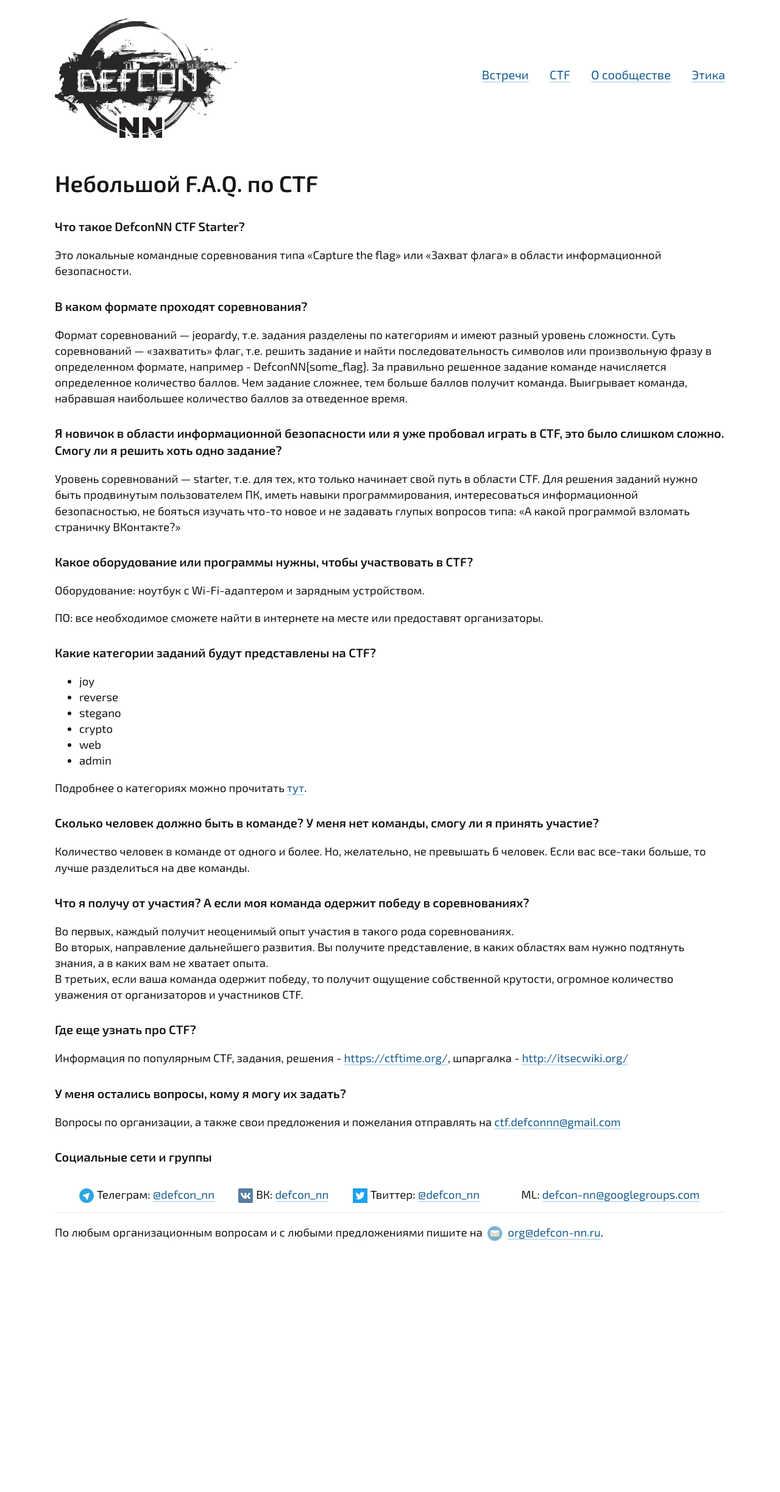
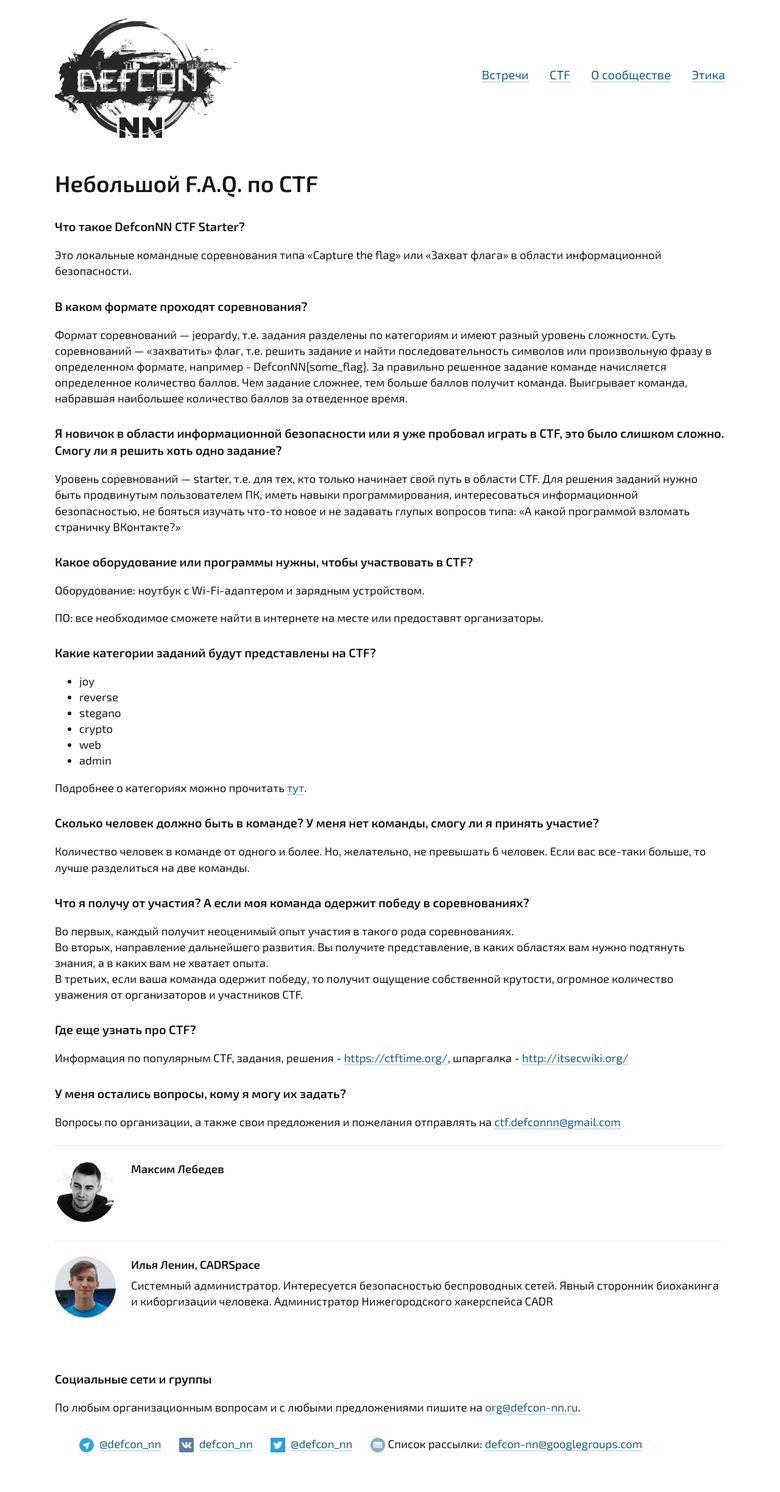
Before and after one commit to defcon-nn/defcon-nn.github.io, a Jekyll site: the page built from ctf.md, in a window 1280 px wide. Shown: the whole page at 61% size. Built offline with Jekyll 4.4.1, drawn with Linux system fonts in a browser that asks for light colours; before the commit the page ends 2085 px from its top, so only the background shows below that.

Commit message:
Добавлены страницы докладов

```diff
--- a/_data/meetup_12_02_2017.yml
+++ b/_data/meetup_12_02_2017.yml
@@ -2,67 +2,68 @@
   speaker: [{ name: Организаторы, company: DEF CON NN, avatar: anon.png }]
   time: "12:00"
   description: Расскажем о сообществе и целях проекта.
-  page: intro.html
+  page: /0x01/intro.html
 
 - title: Устройство и безопасность гипервизоров
   speaker:
     - name: Евгений Яковлев
       company: Virtuozzo, Москва
       avatar: evgeny.jpg
+      bio: Системный разработчик, занимается низкоуровневыми вещами в контексте продуктов ИБ около 9 лет. Ядра ОС, фирмварь, защита данных и аппаратная виртуализация. Любит анализ защищенности и реверсинг низкоуровневого кода. Разработчик опенсорсного гипервизора QEMU/KVM в компании Virtuozzo.
   time: "12:30"
-  bio: Системный разработчик, занимается низкоуровневыми вещами в контексте продуктов ИБ около 9 лет. Ядра ОС, фирмварь, защита данных и аппаратная виртуализация. Любит анализ защищенности и реверсинг низкоуровневого кода. Разработчик опенсорсного гипервизора QEMU/KVM в компании Virtuozzo.
   description: Узнаем что такое аппаратная виртуализация и как устроен гипервизор. Посмотрим на поверхность атаки, типичные ошибки реализации и уязвимости современных гипервизоров.
-  page: hypervisor.html
+  page: /0x01/hypervisor.html
 
 - title: Защита данных через P2P-сети и SAFE Network
   speaker:
     - name: Никита Баксаляр
       company: MaidSafe, Нижний Новгород
       avatar: nikita.png
+      bio: Сторонник и адвокат открытых технологий, интересуется языком Rust и вопросами системной безопасности. Занимается разработкой открытого проекта P2P-сети в компании MaidSafe.net (Шотландия).
   time: "13:15"
-  bio: Сторонник и адвокат открытых технологий, интересуется языком Rust и вопросами системной безопасности. Занимается разработкой открытого проекта P2P-сети в компании MaidSafe.net (Шотландия).
   description: В докладе будут рассмотрены проблемы хранения данных в «традиционных» дата-центрах и открытых сетях и способы их решения через пересмотр всех классических представлений о построении Интернета. Обсудим, почему Tor и «луковый» роутинг — не панацея, а также поговорим о сложностях и проблемах построения оверлейных сетей и об их преимуществах на практическом примере технологии SAFE Network.
-  page: p2p.html
+  page: /0x01/p2p.html
 
 - title: "Криптография, которая просто работает"
   speaker:
     - name: Артём Попцов
       company: Нижегородский радиотехнический колледж, Хакерспейс CADR, Нижний Новгород
       avatar: avp.png
+      bio: Полуночный free software разработчик, пишущий на Лисп и других ЯП во имя добра.  В дневное время — заведующий двумя лабораториями в Нижегородском радиотехническом колледже и просто преподаватель.  Со-основатель Нижегородского хакерспейса CADR.
   time: "14:30"
-  bio: Полуночный free software разработчик, пишущий на Лисп и других ЯП во имя добра.  В дневное время — заведующий двумя лабораториями в Нижегородском радиотехническом колледже и просто преподаватель.  Со-основатель Нижегородского хакерспейса CADR.
   description: Рассмотрим два криптографических инструмента, которые могут быть полезны для всех, но часто незаслуженно обделены вниманием широкой публики — GnuPG (GNU Privacy Guard) и OTR (Off-the-Record Messaging).  Лекция рассчитана на тех, кто либо не знаком с данными инструментами, либо только начинает их изучение.
-  page: cryptotools.html
+  page: /0x01/cryptotools.html
 
 - title: "White-box аудит безопасности Android-приложений"
   speaker:
     - name: Wire Snark
       company: Paranoid Security, MERA, Нижний Новгород
       avatar: anon.png
+      bio: Системный разработчик, занимается в основном средним уровнем — сервисами и демонами. Платформа для устройств «интернета вещей» на Yocto Linux, платформа Андроид, телефония, голосовое управление. По второй специализации - исследователь ИБ, занимается whitebox-аудитом приложений. Защитник приватности, анонимности и безопасности пользователей. Стронник этичного хакинга, программирования и свободного ПО.
   time: "15:15"
-  bio: Системный разработчик, занимается в основном средним уровнем — сервисами и демонами. Платформа для устройств «интернета вещей» на Yocto Linux, платформа Андроид, телефония, голосовое управление. По второй специализации - исследователь ИБ, занимается whitebox-аудитом приложений. Защитник приватности, анонимности и безопасности пользователей. Стронник этичного хакинга, программирования и свободного ПО.
   description: Поговорим о том, как проводить whitebox-аудит Андроид-приложения. Узнаем, какие ошибки допускаются наиболее часто — OWASP Mobile Top 10. Рассмотрим Android-специфичные примеры.
-  page: whitebox.html
+  page: /0x01/whitebox.html
 
 - title: "Корреляция сетевых событий средствами IDS Suricata"
   speaker:
     - name: Кирилл Шипулин
       company: Positive Technologies, Нижний Новгород
       avatar: kirill.jpg
+      bio: Исследователь из компании Positive Technologies. Занимается исследованием сетевых атак и написанием сигнатур для Suricata IDS.
   time: "15:35"
-
-  bio: Исследователь из компании Positive Technologies. Занимается исследованием сетевых атак и написанием сигнатур для Suricata IDS.
   description: В 2014 году в Suricata IDS появилась новая фича под названием xbits. Она позволяет производить корреляцию сетевых событий на различных сетевых сессиях и временных промежутках. Речь пойдёт о том, какие сетевые атаки  и аномалии были невидимы для Suricata IDS до этого и какие возможности xbits дают исследователям сетевых угроз.
-  page: suricata.html
+  page: /0x01/suricata.html
 
 - title: "DefconNN CTF Starter"
   speaker:
     - name: Максим Лебедев
       avatar: maksim.jpg
+      bio:
     - name: Илья Ленин
       avatar: ilya.jpg
+      company: CADRSpace
+      bio: Системный администратор. Интересуется безопасностью беспроводных сетей. Явный сторонник биохакинга и киборгизации человека. Администратор Нижегородского хакерспейса CADR
   company: Нижний Новгород
   time: "16:30"
-  bio:
   description: "Локальные командные соревнования типа «Capture the flag» или «Захват флага» в области информационной безопасности в формате «jeopardy»."
-  page: ctf.html
+  page: /ctf.html
--- a/_layouts/default.html
+++ b/_layouts/default.html
@@ -11,7 +11,7 @@
 	<body>
 		<header>
 			<h1 id="logo">
-				<img src="{{ "/images/logo.svg" | prepend: site.baseurl }}" alt="DEF CON / Нижний Новгород" height="200" />
+				<a href="{{ site.baseurl }}/" class="unstyled_link"><img src="{{ "/images/logo.svg" | prepend: site.baseurl }}" alt="DEF CON / Нижний Новгород" height="200" /></a>
 			</h1>
 			<div id="top_menu">
 				<ul>
@@ -36,28 +36,26 @@
 		<div id="contacts">
 			<h2>Социальные сети и группы</h2>
 
+			<p>По любым организационным вопросам и с любыми предложениями пишите на&nbsp;<a href="mailto:org@defcon-nn.ru">org@defcon-nn.ru</a>.</p>
+
 			<ul id="contact_list">
 				<li>
-					<span class="inline_icon icon-telegram"></span>Телеграм:
+					<span class="inline_icon icon-telegram">Телеграм:</span>
 					<a href="https://t.me/defcon_nn">@defcon_nn</a>
 				</li>
 				<li>
-					<span class="inline_icon icon-vk"></span>ВК:
+					<span class="inline_icon icon-vk">ВК:</span>
 					<a href="https://vk.com/defcon_nn">defcon_nn</a>
 				</li>
 				<li>
-					<span class="inline_icon icon-twitter"></span>Твиттер:
+					<span class="inline_icon icon-twitter">Твиттер:</span>
 					<a href="https://twitter.com/defcon_nn">@defcon_nn</a>
 				</li>
-                                <li>
-                                        <span class="inline_icon icon-ml"></span>ML:
-                                        <a href="https://groups.google.com/forum/#!forum/defcon-nn">defcon-nn@googlegroups.com</a>
-                                </li>
+                <li>
+                    <span class="inline_icon icon-email"></span>Список рассылки:
+                    <a href="https://groups.google.com/forum/#!forum/defcon-nn">defcon-nn@googlegroups.com</a>
+                </li>
 			</ul>
-
-			<hr/>
-
-			<p>По любым организационным вопросам и с любыми предложениями пишите на &nbsp;<span class="inline_icon icon-email"></span>&nbsp;<a href="mailto:org@defcon-nn.ru">org@defcon-nn.ru</a>.</p>
 		</div>
 	</body>
 </html>
--- a/css/main.css
+++ b/css/main.css
@@ -149,11 +149,6 @@ hr {
 	margin-right: 15px;
 }
 
-.speaker {
-	display: block;
-	margin-bottom: 10px;
-}
-
 #talks li .speaker > div  {
 	display: inline-block;
 	vertical-align: middle;
@@ -162,6 +157,11 @@ hr {
 
 #talks li > div:nth-child-last(1) {
 	margin-right: 0px;
+}
+
+.speaker {
+	display: block;
+	margin-bottom: 10px;
 }
 
 .speaker-avatar {
@@ -176,6 +176,30 @@ hr {
 
 .speaker-name {
 	width: 175px;
+}
+
+.speaker-full {
+	border-top: 1px solid #eaeaea;
+	margin-top: 25px;
+	padding-top: 25px;
+	overflow: hidden;
+}
+
+.speaker-full .speaker-avatar {
+	float: left;
+	margin-right: 25px;
+}
+
+.speaker-full .speaker-name, .speaker-full .speaker-company, .speaker-full .speaker-bio {
+	display: inline;
+}
+
+.speaker-full .speaker-name {
+	padding-bottom: 8px;
+	display: inline-block;
+	font-style: normal;
+	font-weight: bold;
+	width: auto;
 }
 
 #talks li .time {
@@ -201,6 +225,12 @@ hr {
 	color: #587b14;
 }
 
+#contacts {
+	clear: both;
+	margin-top: 50px;
+	overflow: hidden;
+}
+
 #contact_list {
 	margin: 0;
 	margin-bottom: 15px;
@@ -210,7 +240,7 @@ hr {
 	margin-top: 15px;
 	list-style-type: none;
 	display: inline-block;
-	margin-right: 35px;
+	margin-right: 25px;
 }
 
 .inline_icon {
@@ -219,6 +249,7 @@ hr {
 	margin-right: 5px;
 	height: 24px;
 	width: 24px;
+	text-indent: -9999px;
 }
 
 #introduction {
--- a/ctf.md
+++ b/ctf.md
@@ -44,3 +44,17 @@ permalink: /ctf.html
 
 ## У меня остались вопросы, кому я могу их задать?
 Вопросы по организации, а также свои предложения и пожелания отправлять на [ctf.defconnn@gmail.com](mailto:ctf.defconnn@gmail.com)
+
+{% for speaker in site.data.meetup_12_02_2017[6].speaker %}
+<div class="speaker speaker-full">
+	<div class="speaker-avatar">
+		<img src="{{ "/images/avatars/" | append: speaker.avatar | prepend: site.baseurl }}" alt="{{ talk.speaker.name }}">
+	</div>
+	<div class="speaker-name">
+		{{ speaker.name }}{% if speaker.company %}, {{ speaker.company }}{% endif %}
+	</div>
+	<div class="speaker-bio">
+		<br/>{{ speaker.bio }}
+	</div>
+</div>
+{% endfor %}
--- a/index.html
+++ b/index.html
@@ -36,7 +36,7 @@ layout: default
 				{% if talk.description %}
 				{{ talk.description }}<br/>
 				{% endif %}
-				<a href="/meetups/0x01/{{ talk.page }}">Подробнее&nbsp;></a>
+				<a href="{{ talk.page | prepend: site.baseurl }}">Подробнее&nbsp;></a>
 			</div>
 		</li>
 		{% endfor %}
```
Also changed, not shown: 0x01/cryptotools.md (added, +5 -0 lines), 0x01/hypervisor.md (added, +5 -0 lines), 0x01/intro.md (added, +5 -0 lines), 0x01/p2p.md (added, +5 -0 lines), 0x01/suricata.md (added, +5 -0 lines), 0x01/whitebox.md (added, +5 -0 lines), _includes/speaker-full.html (added, +11 -0 lines), _layouts/talk.html (added, +15 -0 lines).
